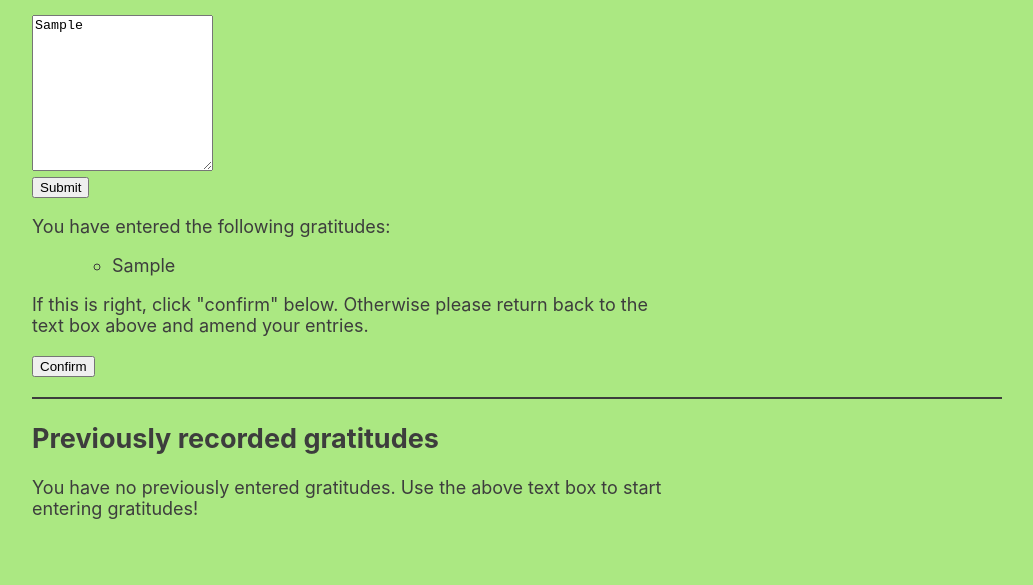
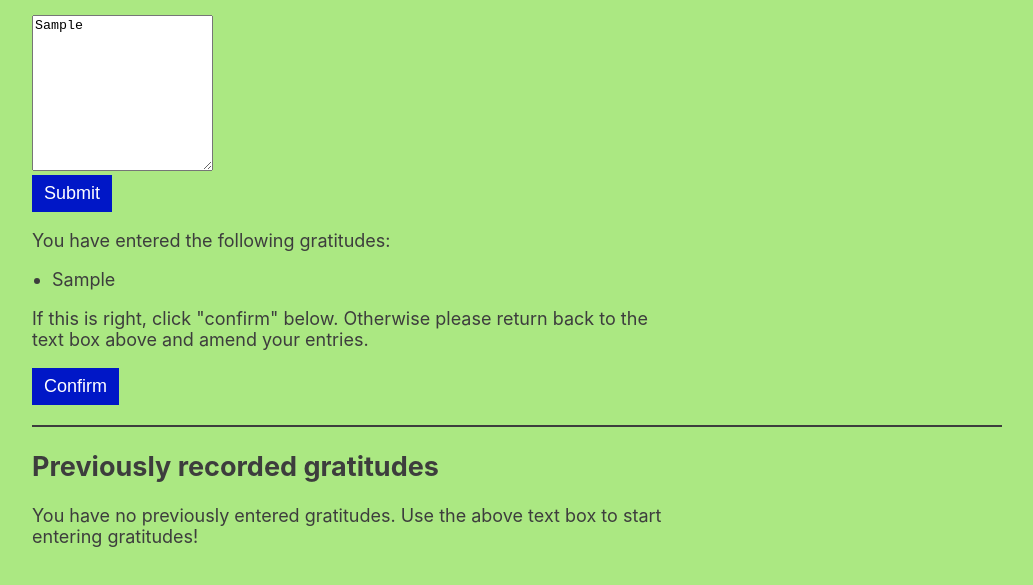
Before and after one commit to owenwilljones/gratitude-journal, a plain HTML site: page index.html in a window 1280 px wide. Both pictures are taken after typing "Sample" into the empty fields and a click on the button "Submit". Shown: the part 137-722 px from the top of the page, without its empty margins (123-1156 px from the left). Drawn offline with Linux system fonts and the light colour scheme.

Commit message:
Style lists + fix list rendering

```diff
--- a/script.js
+++ b/script.js
@@ -52,7 +52,8 @@ const renderJournalComponent = (data) => {
 };
 
 const renderList = (data) => {
-  return `${data.map(datum => `<li>${datum}</li>`)}`;
+  console.log(`${data.map(datum => `<li>${datum}</li>`)}`);
+  return data.map(datum => `<li>${datum}</li>`).join('');
 };
 
 const submitGratitude = () => {
@@ -69,11 +70,7 @@ const submitGratitude = () => {
     const gratitudes = gratTextarea.value.split(/\r?\n/);
 
     confContent.classList.remove('hidden');
-    confList.innerHTML = `
-      <ul>
-        ${renderList(gratitudes)}
-      </ul>
-    `;
+    confList.innerHTML = renderList(gratitudes);
 
     confButton.addEventListener('click', confirmAddGratitude);
   });
--- a/style.css
+++ b/style.css
@@ -17,13 +17,15 @@ body {
   max-width: 970px;
 }
 
+@media (min-width: 700px) {
+  .two-thirds {
+    width: 66%;
+  }
+}
+
 @media (min-width: 1000px) {
   .wrapper {
     margin: 0 auto;
-  }
-
-  .two-thirds {
-    width: 66%;
   }
 }
 
@@ -31,14 +33,35 @@ a {
   color: #0017C7;
 }
 
-a:hover {
+a:hover, a:visited {
   color: #6B0099;
+}
+
+button {
+  color: #FFF;
+  background-color: #0017C7;
+  font-size: 1em;
+  padding: 8px 12px;
+  border: 0;
+}
+
+button:hover {
+  background-color: #6B0099;
+  cursor: pointer;
 }
 
 hr {
   border-style: solid;
   border-width: 1px;
   margin: 20px 0;
+}
+
+ul {
+  padding-left: 20px;
+}
+
+li {
+  margin-bottom: 5px;
 }
 
 .hidden {
```
